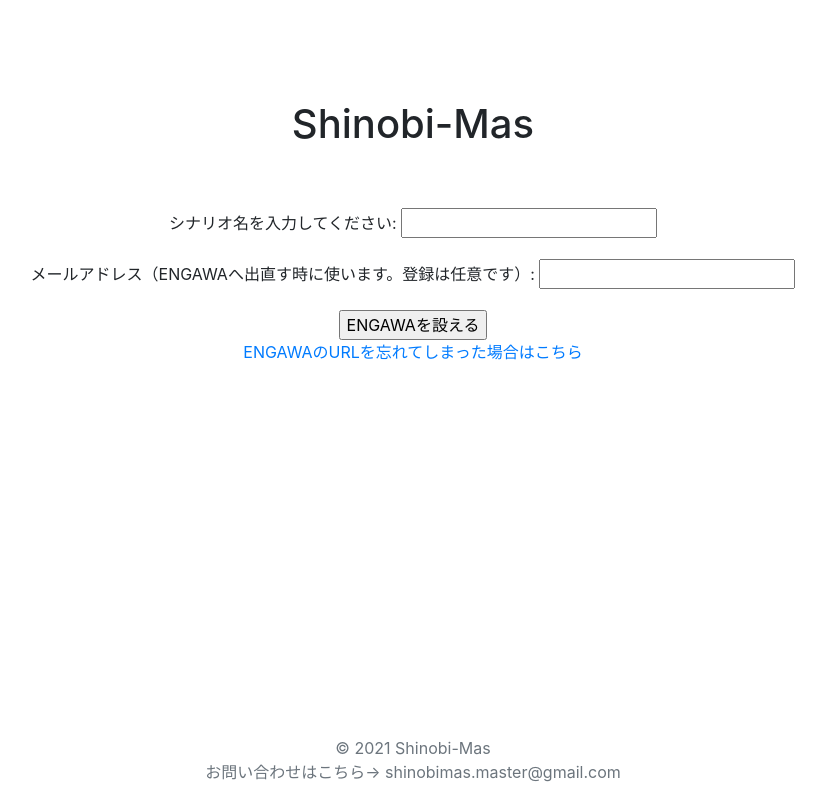
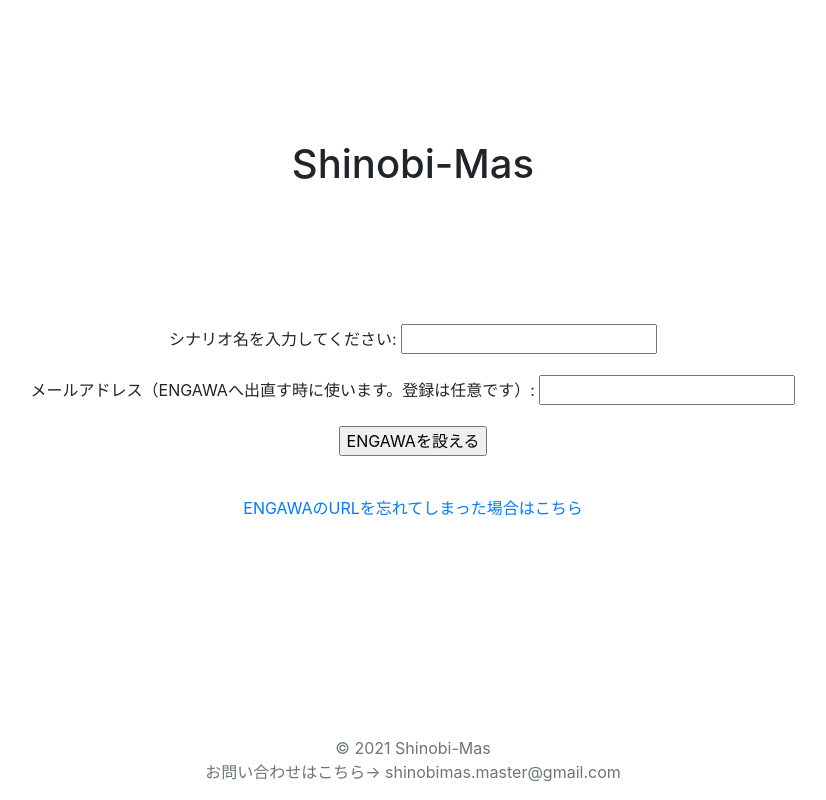
Before and after one commit to Nagyon-Jessica/Shinobi-Mas, a Django app: page /index in a window 1280 px wide. Shown: the whole page, without its empty margins (227-1053 px from the left). Run offline with Django 3.2, Linux system fonts and the light colour scheme; some libraries are stand-ins or nearby versions.

Commit message:
ヘッダ・フッタのUI整理・修正

```diff
--- a/assets/assets/css/shinobi-mas-common.css
+++ b/assets/assets/css/shinobi-mas-common.css
@@ -1,6 +1,34 @@
+/* 共通部品など */
 .your-auth{
   width: auto;
   margin: 0px auto;
   padding: 5px 100px;
   background-color: #CCCCCC	;
 }
+.main-wrapper{
+  min-height: 100vh;
+  position: relative;
+  padding-top: 40px;
+  padding-bottom: 60px;
+  box-sizing: border-box;
+}
+
+/* トップページ */
+.index-app-name{
+  height: 60%;
+  padding: 100px;
+}
+.index-app-form{
+  height: 30%;
+  padding: 20px;
+}
+.index-app-reenter-form{
+  height: 10%;
+  padding: 20px;
+}
+
+/* 再発行ページ */
+.return-buttom{
+  float: right;
+  padding: 5px 120px;
+}
--- a/homaster/templates/homaster/index.html
+++ b/homaster/templates/homaster/index.html
@@ -6,30 +6,23 @@
   <title>Shinobi-Mas</title>
   <link rel="icon" type="image/png" href="{% static 'favicon.ico' %}">
   <link rel="stylesheet" href="{% static 'assets/css/bootstrap.css' %}">
-  <style>
-    .index-form{
-      text-align: center;
-    }
-    .index-form .h1{
-      height: 200px;
-      padding: 100px;
-    }
-  </style>
+  <link rel="stylesheet" href="{% static 'assets/css/shinobi-mas-common.css' %}">
 </head>
 <body>
-  <div class="index-form">
-    <div class="h1">
+  <main class="main main-wrapper">
+    <div class="index-app-name text-center h1">
       <h1>Shinobi-Mas</h1>
     </div>
-    <div>
+    <div class="index-app-form text-center">
       <form method="post">{% csrf_token %}
         {{ form.as_p }}
         <input type="submit" value="ENGAWAを設える">
       </form>
     </div>
+    <div class="index-app-reenter-form text-center">
       <a href="{% url 'homaster:reenter' %}">ENGAWAのURLを忘れてしまった場合はこちら</a>
     </div>
-</body>
+  </main>
   <footer class="footer fixed-bottom">
     <div class="container">
       <p class="text-muted text-center">
@@ -38,4 +31,5 @@
       </p>
     </div>
   </footer>
+</body>
 </html>
```
Also changed, not shown: homaster/templates/homaster/create.html (+5 -3 lines), homaster/templates/homaster/detail.html (+5 -3 lines), homaster/templates/homaster/engawa.html (+8 -6 lines), homaster/templates/homaster/reenter.html (+10 -2 lines), homaster/templates/homaster/thanks.html (+6 -4 lines), homaster/templates/homaster/update.html (+5 -3 lines). Lines whose indentation alone changed are shown as unchanged.
